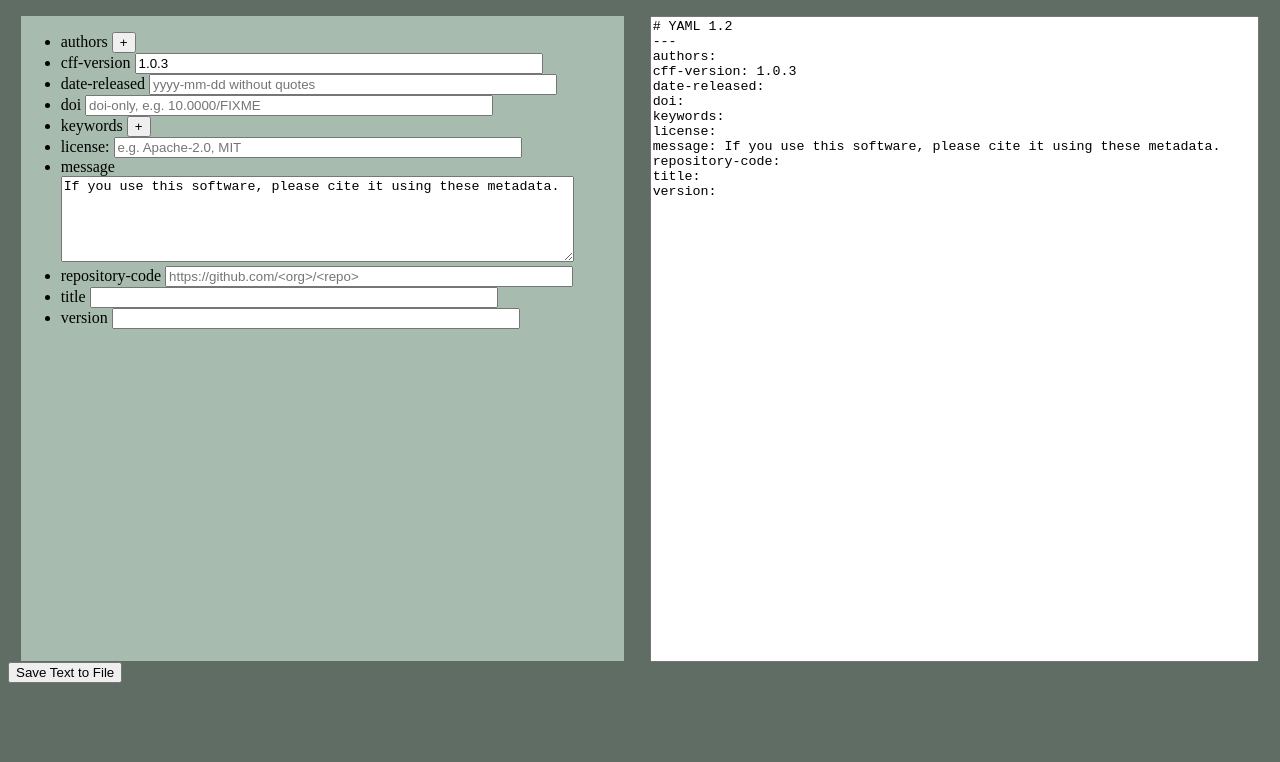
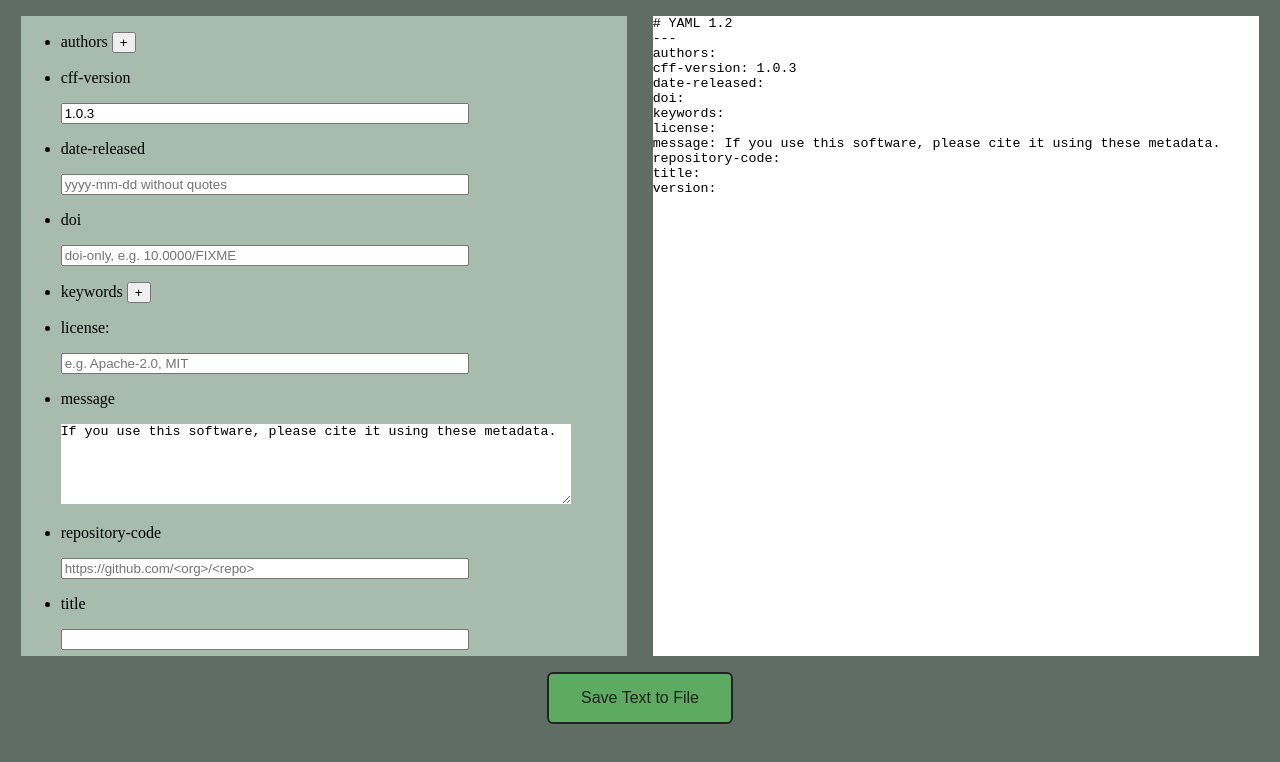
Before and after one commit to citation-file-format/cff-initializer-javascript-v1, a Vue app: page / in a window 1280 px wide. Shown: the top 762 px of the page. Built offline with nearby package versions, Linux system fonts and the light colour scheme.

Commit message:
added some tags to better handle styling later; styled the download button; integrated the download script into the App component

```diff
--- a/index.html
+++ b/index.html
@@ -7,28 +7,5 @@
   <body>
     <div id="app"></div>
     <script src="/dist/build.js" type="application/javascript"></script>
-    <script type="application/javascript">
-        <!-- based on https://thiscouldbebetter.wordpress.com/2012/12/18/loading-editing-and-saving-a-text-file-in-html5-using-javascrip/ -->
-        function saveTextAsFile() {
-            var textToSave = document.getElementById('app').getElementsByClassName('cff')[0].value;
-            var textToSaveAsBlob = new Blob([textToSave], {type:"text/plain"});
-            var textToSaveAsURL = window.URL.createObjectURL(textToSaveAsBlob);
-            var fileNameToSaveAs = 'CITATION.cff';
-
-            var downloadLink = document.createElement("a");
-            downloadLink.download = fileNameToSaveAs;
-            downloadLink.innerHTML = "Download File";
-            downloadLink.href = textToSaveAsURL;
-            downloadLink.onclick = destroyClickedElement;
-            downloadLink.style.display = "none";
-            document.body.appendChild(downloadLink);
-
-            downloadLink.click();
-        }
-        function destroyClickedElement(event) {
-            document.body.removeChild(event.target);
-        }
-    </script>
-    <button onclick="saveTextAsFile()">Save Text to File</button>
   </body>
 </html>
--- a/src/App.vue
+++ b/src/App.vue
@@ -40,6 +40,9 @@
             />
             <CffText v-bind:cff="cff"/>
         </div>
+        <div class="container">
+            <button class="download-button" v-on:click="save_text_as_file">Save Text to File</button>
+        </div>
     </div>
 </template>
 
@@ -72,6 +75,7 @@ import {update_cff_version,
         update_version,
         update_message} from './FormHandlers.js';
 
+import {save_text_as_file} from './download.js';
 import {update_keyword} from './KeywordHandlers.js';
 import CffText from './CffText.vue';
 import Form from './Form.vue';
@@ -136,6 +140,7 @@ export default {
         move_keyword_up,
         remove_author,
         remove_keyword,
+        save_text_as_file,
         update_author_affiliation,
         update_author_family_names,
         update_author_given_names,
@@ -162,9 +167,31 @@ export default {
         background-color: #5f6d64;
     }
     .container {
-        background-color: none;
         display: flex;
         margin-top: 2vh;
         min-width: 300px;
     }
+
+    .download-button {
+        -webkit-transition-duration: 0.2s; /* Safari */
+        background-color: #5daa61;
+        border-color: #222;
+        border-radius: 6px;
+        border-style: solid;
+        border-width: 2px;
+        color: #222;
+        display: inline-block;
+        font-size: 16px;
+        margin-left: auto;
+        margin-right: auto;
+        padding: 15px 32px;
+        text-align: center;
+        text-decoration: none;
+        transition-duration: 0.2s;
+    }
+    .download-button:hover {
+        background-color: #487a4a;
+        border-color: #ccc;
+        color: #ccc;
+    }
 </style>
--- a/src/Author.vue
+++ b/src/Author.vue
@@ -17,51 +17,75 @@
 
         <ul>
             <li>
+                <p class="caption">
                     given-names
+                </p>
                 <input
                     v-bind:value="author.given_names"
                     v-on:keyup="update_given_names($event)"
                 />
+                <p class="message">
+                </p>
             </li>
 
             <li>
+                <p class="caption">
                     name-particle
+                </p>
                 <input
                     v-bind:value="author.name_particle"
                     v-on:keyup="update_name_particle($event)"
                 />
+                <p class="message">
+                </p>
             </li>
 
             <li>
+                <p class="caption">
                     family-names
+                </p>
                 <input
                     v-bind:value="author.family_names"
                     v-on:keyup="update_family_names($event)"
                 />
+                <p class="message">
+                </p>
             </li>
 
             <li>
+                <p class="caption">
                     name-suffix
+                </p>
                 <input
                     v-bind:value="author.name_suffix"
                     v-on:keyup="update_name_suffix($event)"
                 />
+                <p class="message">
+                </p>
             </li>
 
             <li>
+                <p class="caption">
                     orcid
+                </p>
                 <input
                     v-bind:value="author.orcid"
                     v-on:keyup="update_orcid($event)"
                 />
+                <p class="message">
+                </p>
             </li>
 
             <li>
+                <p class="caption">
                     affiliation
+                </p>
                 <input
                     v-bind:value="author.affiliation"
                     v-on:keyup="update_affiliation($event)"
                 />
+                <p class="message">
+                </p>
             </li>
 
         </ul>
--- a/src/CffText.vue
+++ b/src/CffText.vue
@@ -1,5 +1,7 @@
 <template>
-    <textarea class="cff">{{ cff }}</textarea>
+    <div class="cff">
+        <textarea >{{ cff }}</textarea>
+    </div>
 </template>
 
 <script>
@@ -13,15 +15,22 @@ export default {
 
 
 <style>
-    textarea.cff {
+    .cff {
+        flex-basis: 0.0;
+        flex-grow: 1.0;
+        height: 80vh;
         margin-left: 1%;
         margin-right: 1%;
-        background-color: none;
-        flex-grow: 1.0;
-        flex-basis: 0.0;
+    }
+
+    textarea {
+        border-width: 0px;
+        height: 100%;
         overflow-y: auto;
-        height: 80vh;
+        padding: 0px;
         readonly: true;
         resize: none;
+        width: 100%;
     }
+
 </style>
--- a/src/Form.vue
+++ b/src/Form.vue
@@ -15,33 +15,46 @@
                 v-on:update-orcid="update_author_orcid"
             />
 
-            <li>cff-version
+            <li>
+                <p class="caption">
+                    cff-version
+                </p>
                 <input
                     placeholder="1.0.3"
                     type="text"
                     v-bind:value="cff_version"
                     v-on:keyup="update_cff_version($event)"
                 />
+                <p class="message">
+                </p>
             </li>
 
             <li>
+                <p class="caption">
                     date-released
+                </p>
                 <input
                     placeholder="yyyy-mm-dd without quotes"
                     type="text"
                     v-bind:value="date_released"
                     v-on:keyup="update_date_released($event)"
                 />
+                <p class="message">
+                </p>
             </li>
 
             <li>
+                <p class="caption">
                     doi
+                </p>
                 <input
                     placeholder="doi-only, e.g. 10.0000/FIXME"
                     type="text"
                     v-bind:value="doi"
                     v-on:keyup="update_doi($event)"
                 />
+                <p class="message">
+                </p>
             </li>
 
             <Keywords
@@ -54,50 +67,70 @@
             />
 
             <li>
+                <p class="caption">
                     license:
+                </p>
                 <input
                     placeholder="e.g. Apache-2.0, MIT"
                     type="text"
                     v-bind:value="license"
                     v-on:keyup="update_license($event)"
                 />
+                <p class="message">
+                </p>
             </li>
 
             <li>
+                <p class="caption">
                     message
+                </p>
                 <textarea
                     class="msg"
                     v-bind:value="message"
                     v-on:keyup="update_message($event)"
                 />
+                <p class="message">
+                </p>
             </li>
 
             <li>
+                <p class="caption">
                     repository-code
+                </p>
                 <input
                     placeholder="https://github.com/<org>/<repo>"
                     type="text"
                     v-bind:value="repository_code"
                     v-on:keyup="update_repository_code($event)"
                 />
+                <p class="message">
+                </p>
             </li>
 
             <li>
+                <p class="caption">
                     title
+                </p>
                 <input
                     type="text"
                     v-bind:value="title"
                     v-on:keyup="update_title($event)"
                 />
+                <p class="message">
+                </p>
             </li>
 
             <li>
+                <p class="caption">
                     version
+                </p>
                 <input
                     type="text"
                     v-bind:value="version"
                     v-on:keyup="update_version($event)"
                 />
+                <p class="message">
+                </p>
             </li>
 
         </ul>
@@ -182,21 +215,20 @@ export default {
 
 <style>
     .form {
+        background-color: #a7bcaf;
+        flex-basis: 0.0;
+        flex-grow: 1.0;
+        height: 80vh;
         margin-left: 1%;
         margin-right: 1%;
-        background-color: #a7bcaf;
-        flex-grow: 1.0;
-        flex-basis: 0.0;
         overflow-y: auto;
-        height: 80vh;
-        padding-bottom: 5px;  /* not sure why but without it the textarea is slightly longer than the form div; (optimized for Google Chrome browser) */
     }
 
     textarea.msg {
-        width: 90%;
         height: 80px;
         overflow-y: auto;
         resize: vertical;
+        width: 90%;
     }
 
     input {
--- /dev/null
+++ b/src/download.js
@@ -0,0 +1,21 @@
+// based on https://thiscouldbebetter.wordpress.com/2012/12/18/loading-editing-and-saving-a-text-file-in-html5-using-javascrip/
+export function save_text_as_file() {
+    var textToSave = document.getElementById('app').getElementsByClassName('cff')[0].value;
+    var textToSaveAsBlob = new Blob([textToSave], {type:"text/plain"});
+    var textToSaveAsURL = window.URL.createObjectURL(textToSaveAsBlob);
+    var fileNameToSaveAs = 'CITATION.cff';
+
+    var downloadLink = document.createElement("a");
+    downloadLink.download = fileNameToSaveAs;
+    downloadLink.innerHTML = "Download File";
+    downloadLink.href = textToSaveAsURL;
+    downloadLink.onclick = destroyClickedElement;
+    downloadLink.style.display = "none";
+    document.body.appendChild(downloadLink);
+
+    downloadLink.click();
+}
+
+function destroyClickedElement(event) {
+    document.body.removeChild(event.target);
+}
```
Lines whose indentation alone changed are shown as unchanged.
